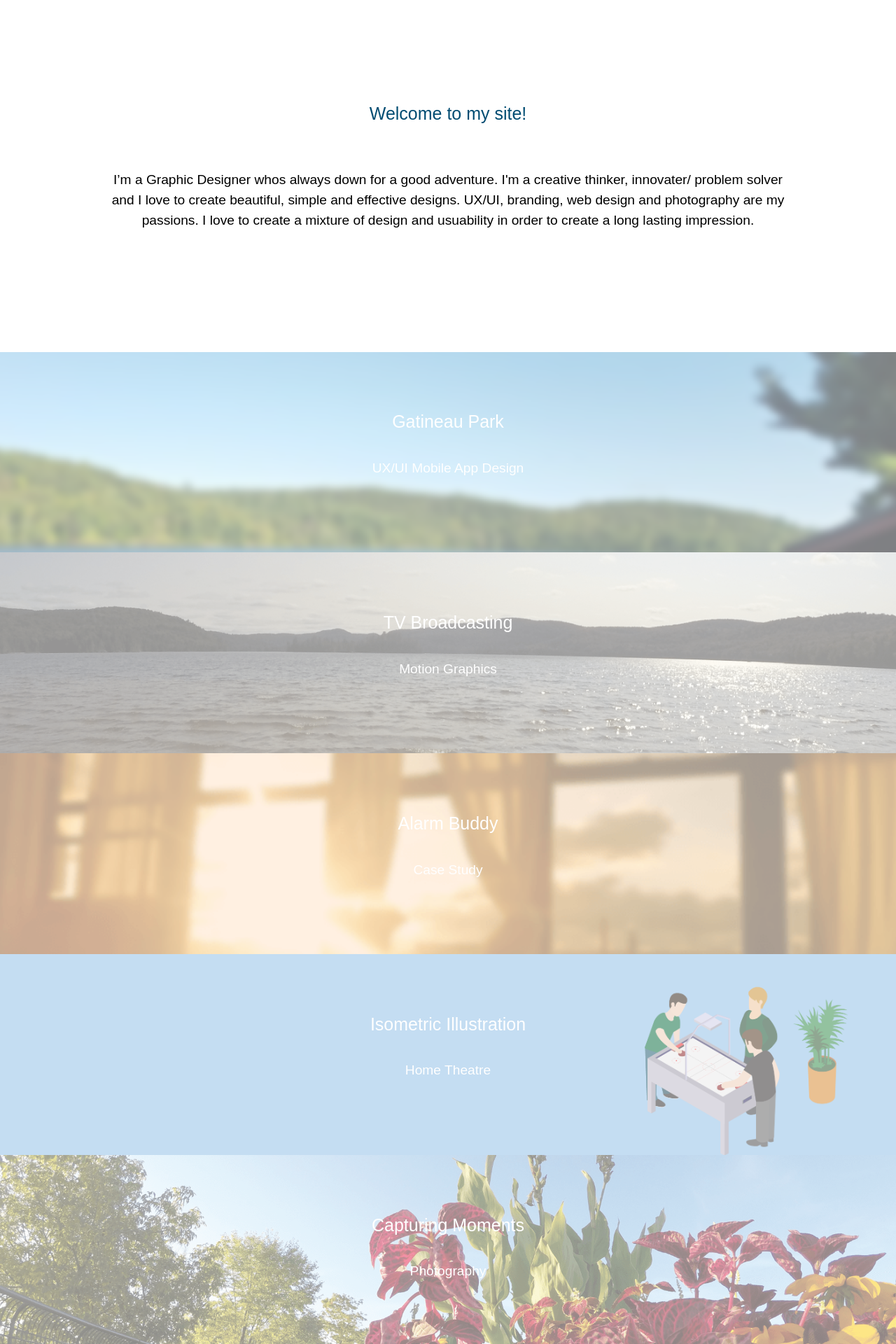
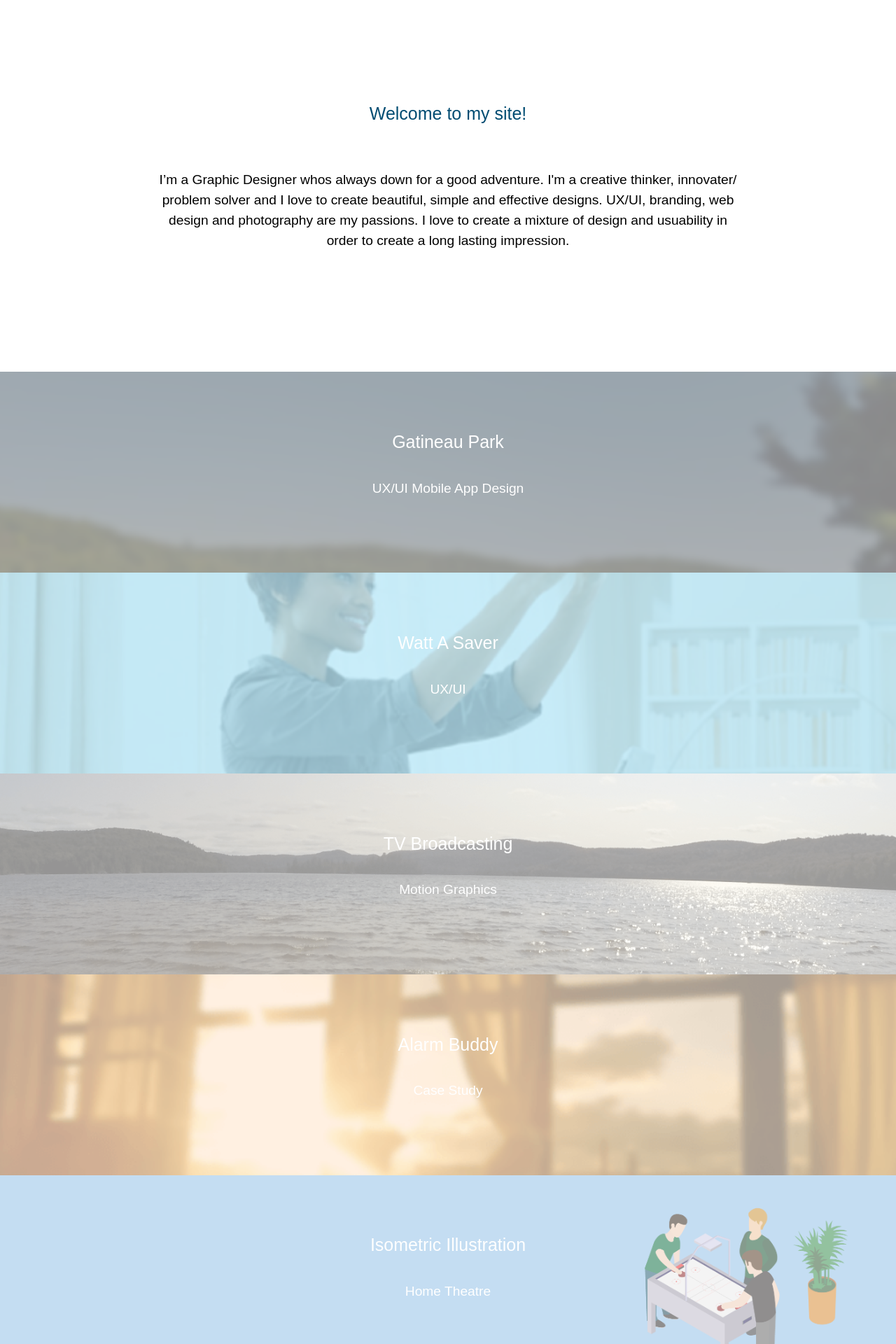
Before and after one commit to mcgr0217/portfolio, a Jekyll site: the page built from index.html, in a window 1280 px wide. Shown: the part 770-2690 px from the top of the page at 70% size. Built offline with Jekyll 4.4.1, drawn with Linux system fonts in a browser that asks for light colours; nearby versions of some CDN libraries.

Commit message:
Padding
Fixing the padding on the about section

```diff
--- a/_includes/css/main.css
+++ b/_includes/css/main.css
@@ -544,7 +544,7 @@ a {
 
 @media only screen and (min-width: 55em) {
     .about{
-        padding: 3rem;
+        padding: 3rem 4rem;
     }
     .insta {
        width: 6%;
@@ -601,7 +601,7 @@ a {
         padding-right: 8rem;
     }
     .about{
-        padding: 3rem;
+        padding: 3rem 5rem;
     }
     .bear {
         padding: 2rem 20rem;;
--- /dev/null
+++ b/_includes/wattasaver.html
@@ -0,0 +1,7 @@
+<div class="grid grid-middle">
+    <div class="unit unit-xs-1 unit-s-1 unit-m-1 unit-l-1">
+        <h2 class="text-align  space island">Watt-A-Saver</h2>
+        <h5 class="text-align">UI/UX</h5>
+        <p class="text2 text-align">The illustration portrays the real life cinema experience but the setting is in a laptop to show that these days most people watch their movies at home on their laptops. The proportion is out of perspective to illustrate what the real life objects at home would be.</p>
+    </div>
+</div>
```
Also changed, not shown: _data/portfolio-pieces.yml (+8 -0 lines), images/gpp.png, images/watt.png (added).
